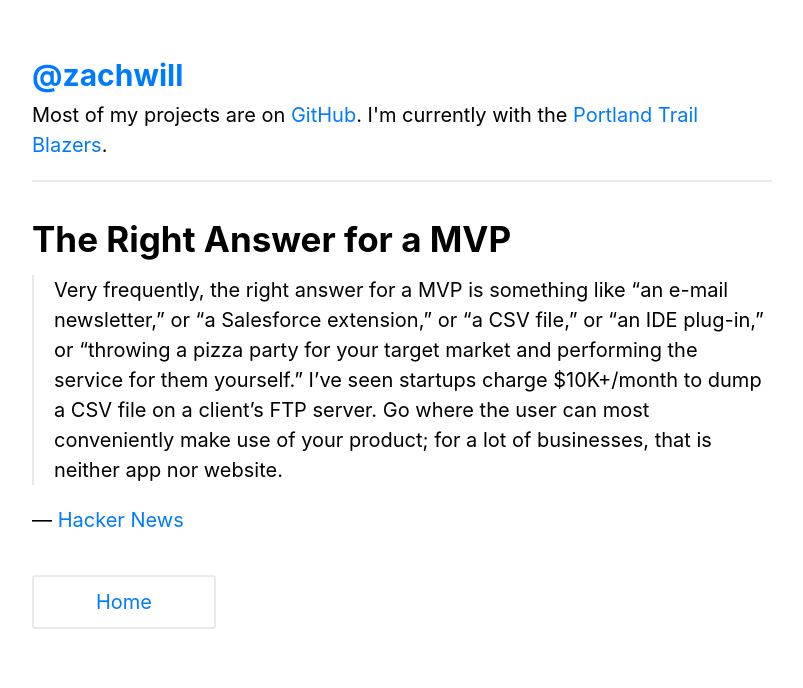
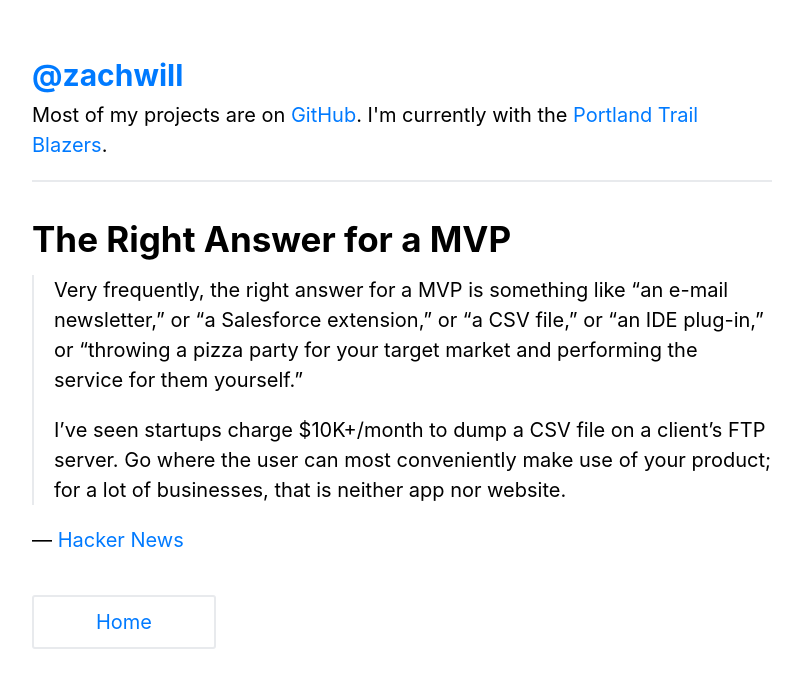
Before and after one commit to zachwill/blog, a Jekyll site: the page built from _posts/2019-01-04-the-right-answer-for-a-MVP.md, in a window 1280 px wide. Shown: the top 688 px of the page, without its empty margins (238-1041 px from the left). Built offline with Jekyll 4.4.1, drawn with Linux system fonts in a browser that asks for light colours.

Commit message:
Update spacing

```diff
--- a/_posts/2019-01-04-the-right-answer-for-a-MVP.md
+++ b/_posts/2019-01-04-the-right-answer-for-a-MVP.md
@@ -5,10 +5,12 @@ permalink : /the-right-answer-for-a-mvp/
 ---
 
 > Very frequently, the right answer for a MVP is something like "an e-mail
-> newsletter," or "a Salesforce extension," or "a CSV file," or "an IDE plug-in," or
-> "throwing a pizza party for your target market and performing the service for
-> them yourself." I've seen startups charge $10K+/month to dump a CSV file on a
-> client's FTP server. Go where the user can most conveniently make use of your
-> product; for a lot of businesses, that is neither app nor website.
+> newsletter," or "a Salesforce extension," or "a CSV file," or "an IDE
+> plug-in," or "throwing a pizza party for your target market and performing the
+> service for them yourself."
+>
+> I've seen startups charge $10K+/month to dump a CSV file on a client's FTP
+> server. Go where the user can most conveniently make use of your product; for
+> a lot of businesses, that is neither app nor website.
 
 &mdash; [Hacker News](https://news.ycombinator.com/item?id=18826554)
```
